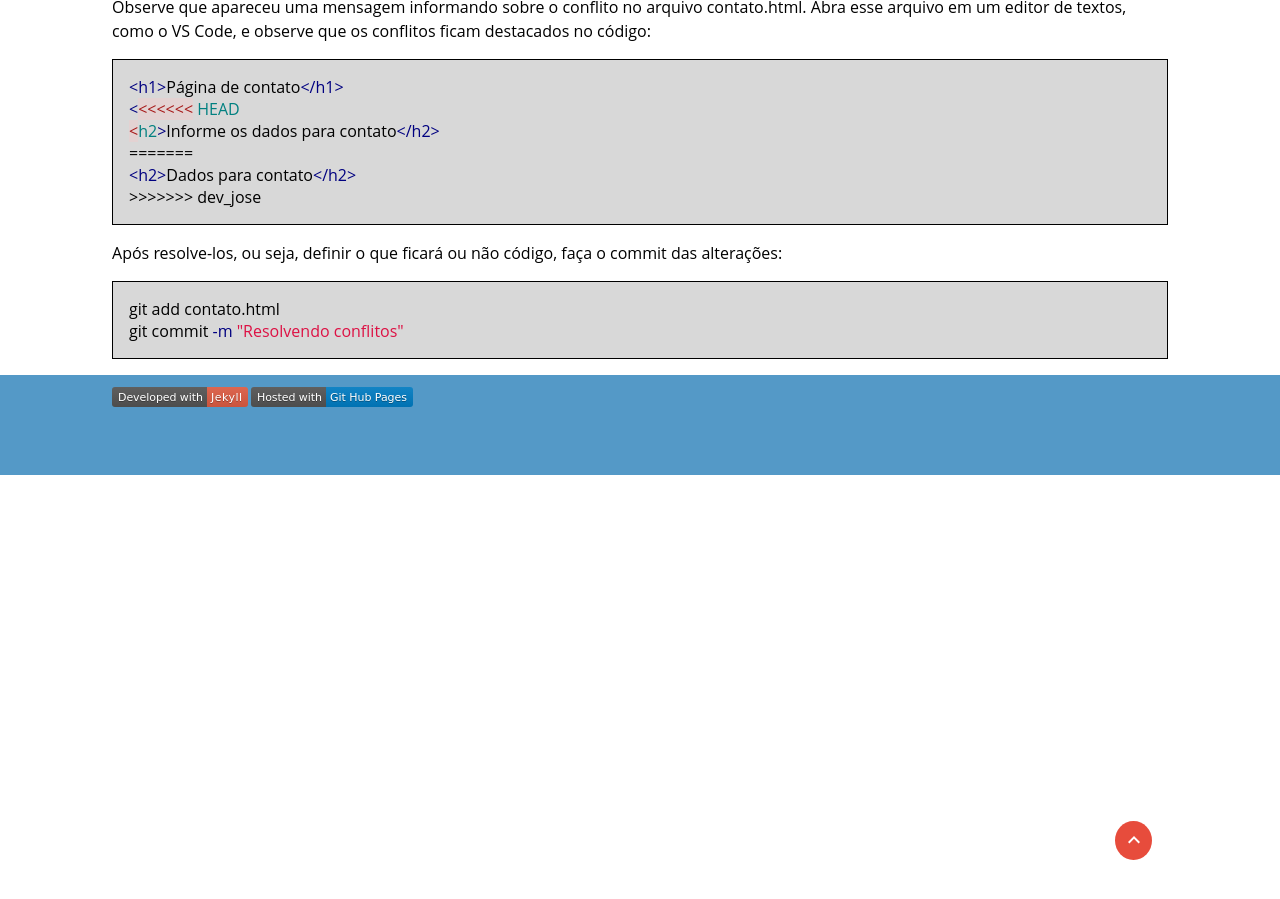
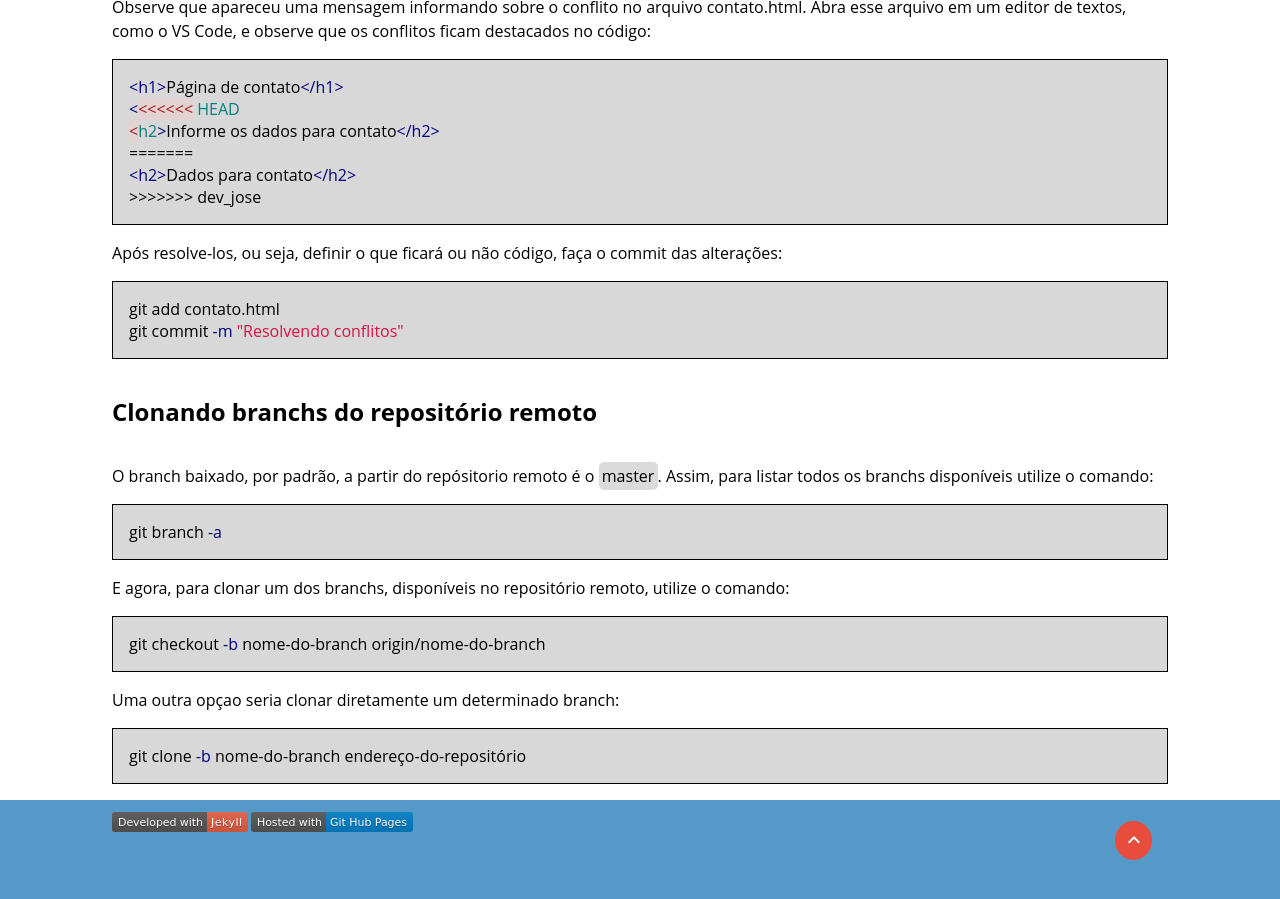
Before and after one commit to marcoinf/marcoinf.github.io, a Jekyll site: the page built from _posts/2018-10-23-trabalhando-com-branchs.markdown, in a window 1280 px wide and 900 px high, scrolled down 3208 px. Built offline with Jekyll 4.4.1, drawn with Linux system fonts in a browser that asks for light colours.

Commit message:
Update 2018-10-23-trabalhando-com-branchs.markdown

```diff
--- a/_posts/2018-10-23-trabalhando-com-branchs.markdown
+++ b/_posts/2018-10-23-trabalhando-com-branchs.markdown
@@ -129,3 +129,19 @@ Após resolve-los, ou seja, definir o que ficará ou não código, faça o commi
 git add contato.html
 git commit -m "Resolvendo conflitos"
 {% endhighlight %}
+
+## Clonando branchs do repositório remoto
+O branch baixado, por padrão, a partir do repósitorio remoto é o `master`. Assim, para listar todos os branchs disponíveis utilize o comando:
+{% highlight bash %}
+git branch -a
+{% endhighlight %}
+
+E agora, para clonar um dos branchs, disponíveis no repositório remoto, utilize o comando:
+{% highlight bash %}
+git checkout -b nome-do-branch origin/nome-do-branch
+{% endhighlight %}
+
+Uma outra opçao seria clonar diretamente um determinado branch:
+{% highlight bash %}
+git clone -b nome-do-branch endereço-do-repositório
+{% endhighlight %}
```
